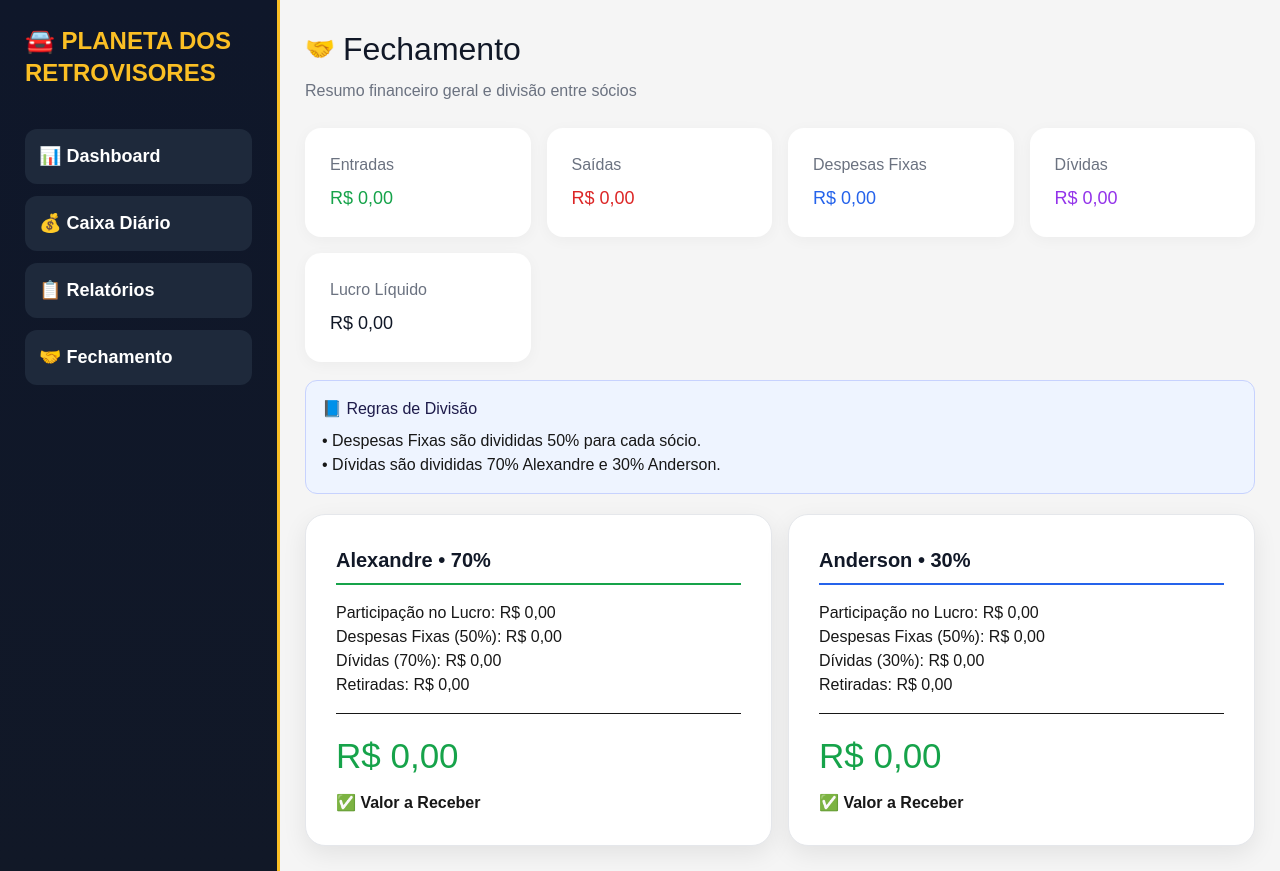
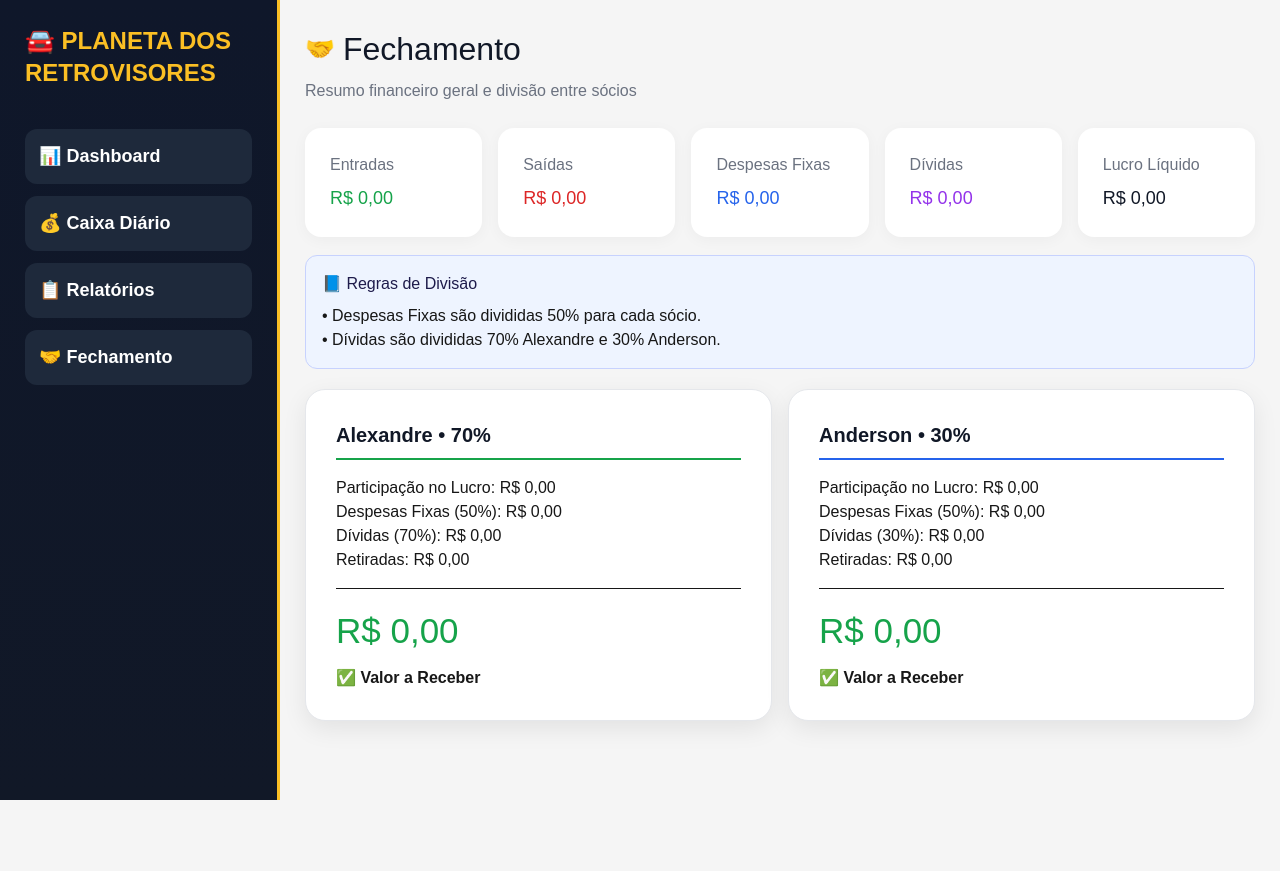
Before and after one commit to flaviaaraujo1812-png/milani-dashboard, a Next.js app: page /fechamento in a window 1280 px wide. After the commit the page ends 800 px from the top, so only its background shows below. Built offline with nearby package versions, Linux system fonts and the light colour scheme; no server answers; the database is empty.

Commit message:
atualização cards novos fechamento

```diff
--- a/app/fechamento/page.tsx
+++ b/app/fechamento/page.tsx
@@ -118,7 +118,7 @@ export default function Fechamento() {
 
         <div style={{
           display: "grid",
-          gridTemplateColumns: "repeat(auto-fit,minmax(200px,1fr))",
+          gridTemplateColumns: "repeat(auto-fit,minmax(160px,1fr))",
           gap: "16px",
           marginBottom: "18px"
         }}>
```
